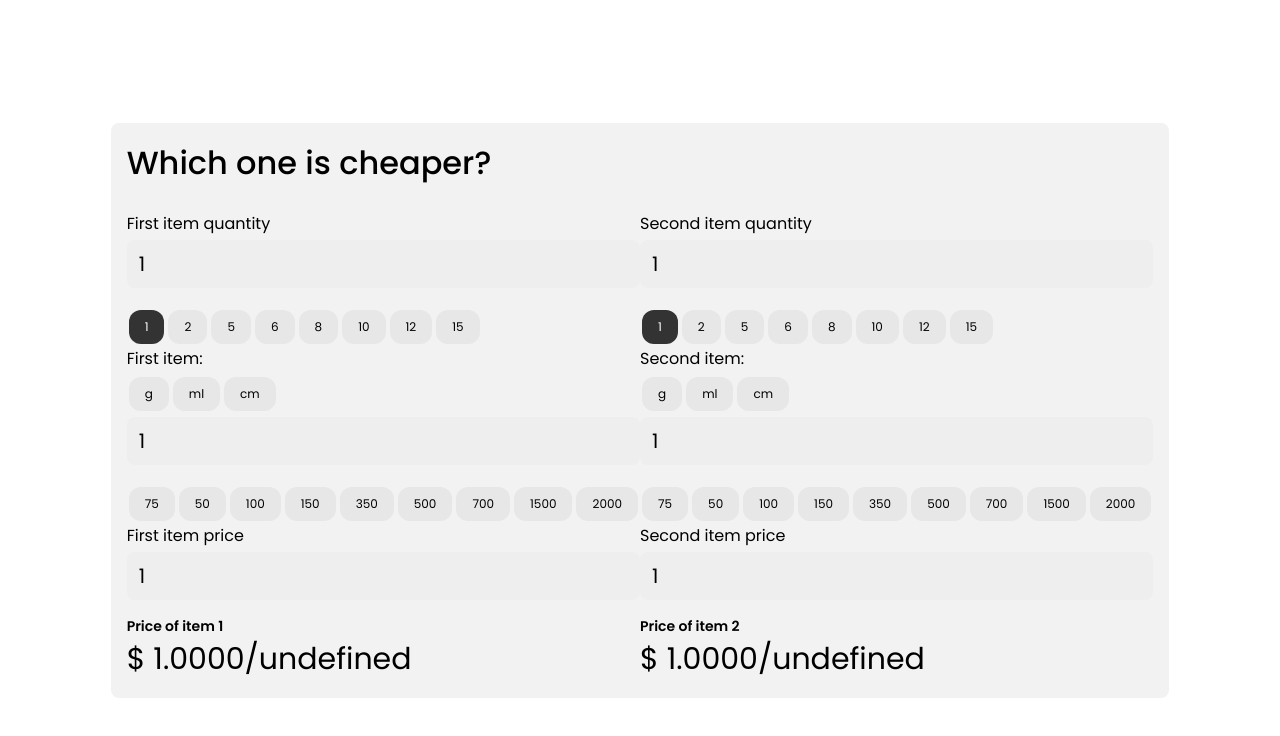
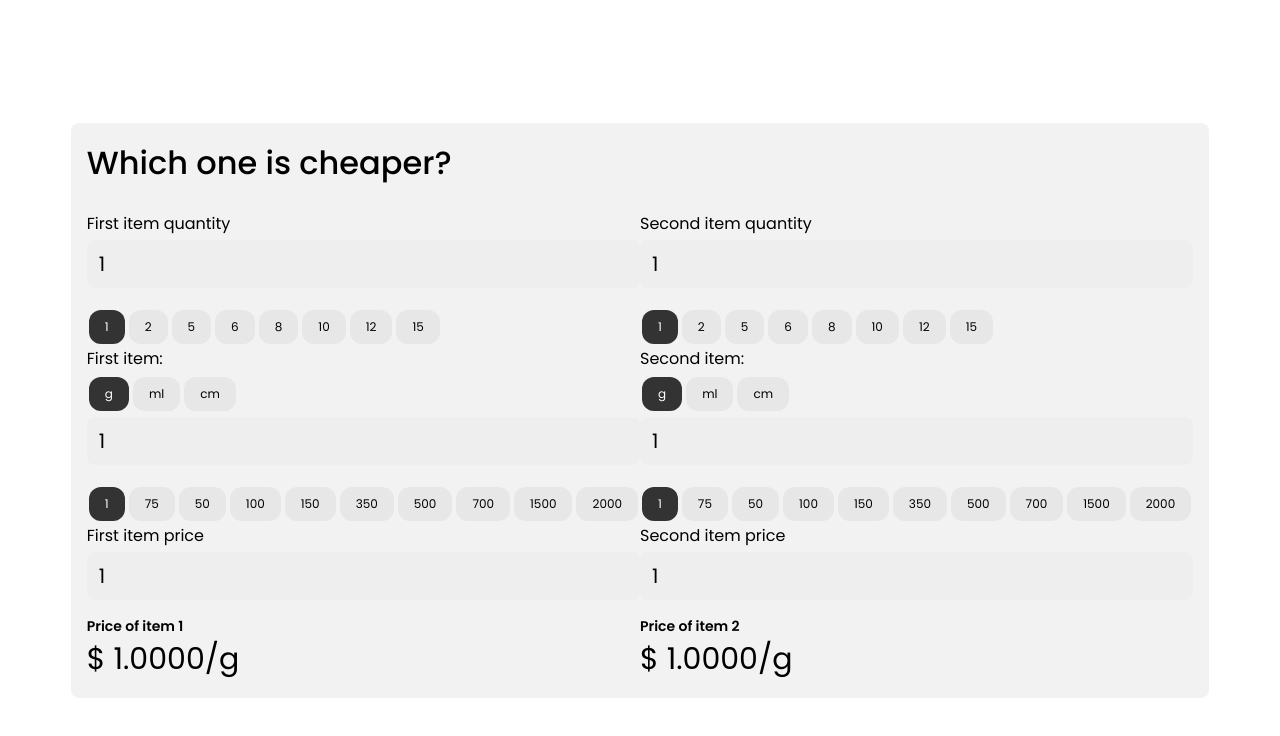
Before and after one commit to dyhueda/Comparador, a Next.js app: page / in a window 1280 px wide. Shown: the top 736 px of the page. Built offline with nearby package versions, Linux system fonts and the light colour scheme.

Commit message:
default button selected

```diff
--- a/Components/Form.jsx
+++ b/Components/Form.jsx
@@ -3,7 +3,7 @@ import React from "react";
 const Form = ({ state, updateValues }) => {
   const { quantity1, quantity2, price1, price2, measure1, measure2,type1, type2 } = state;
   const quantities = [1, 2, 5, 6, 8, 10, 12, 15]
-  const measures = [75, 50, 100, 150, 350, 500, 700, 1500, 2000]
+  const measures = [1, 75, 50, 100, 150, 350, 500, 700, 1500, 2000]
   const types=['g','ml', 'cm']
   return (
     <section className="section">
--- a/pages/index.js
+++ b/pages/index.js
@@ -10,6 +10,8 @@ export default function Home() {
     price2: 1,
     measure1: 1,
     measure2: 1,
+    type1:'g',
+    type2:'g'
   });
 
   const updateValues = (newState) => {
```
